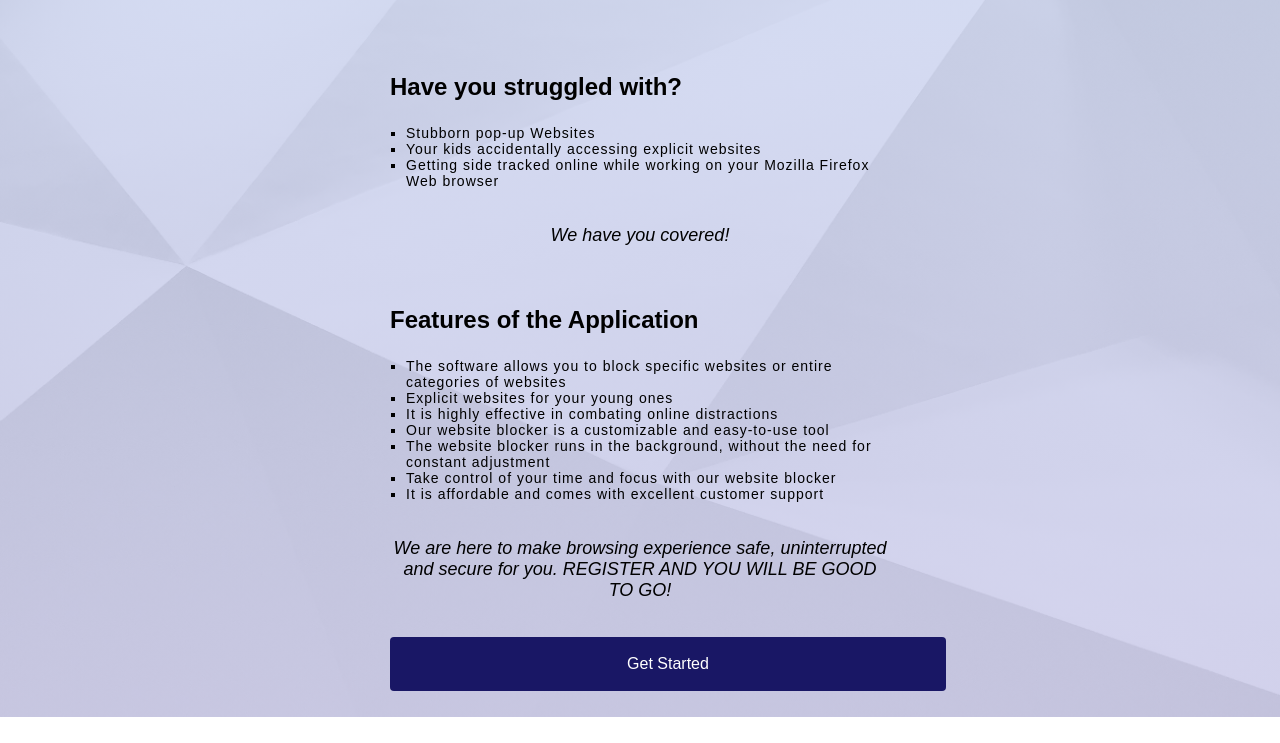
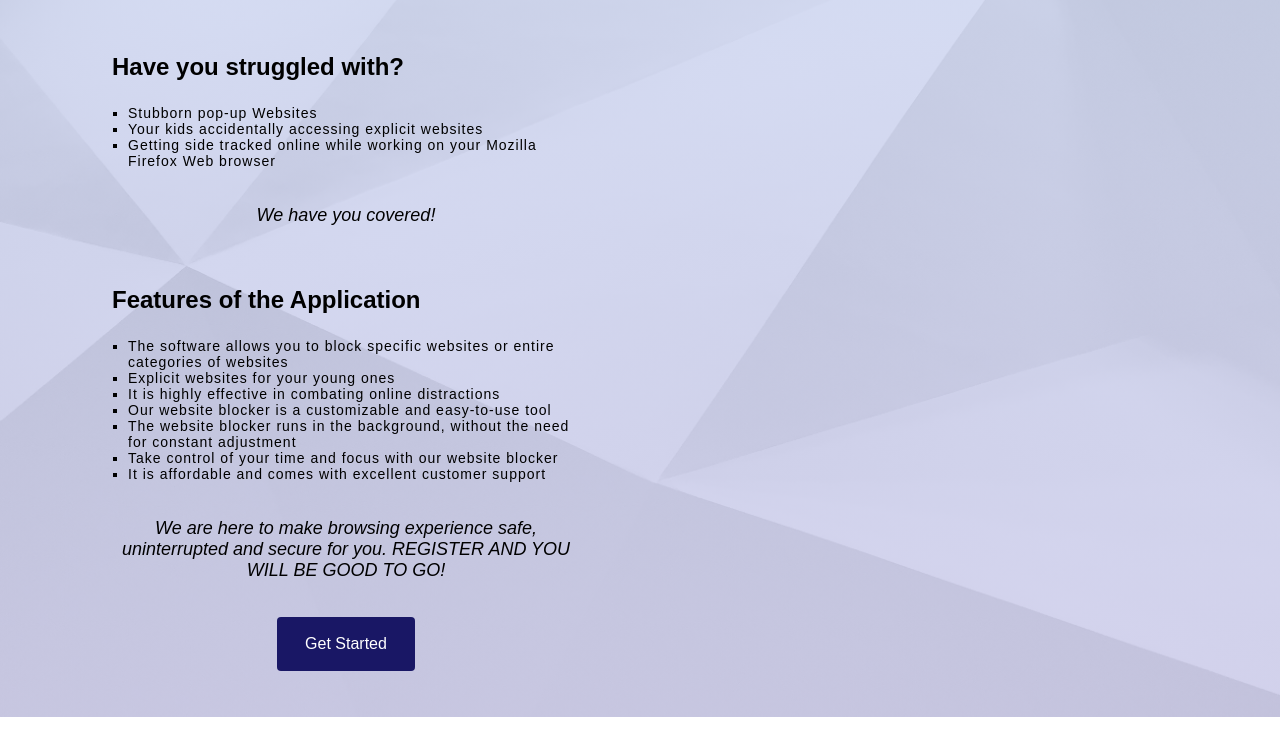
Before and after one commit to kurgatjoan/kid-shield, a browser extension: page frontend/index.html in a window 1280 px wide. Shown: the part 83-826 px from the top of the page. After the commit the page ends 800 px from the top, so only its background shows below. Drawn offline with Linux system fonts and the light colour scheme; no server answers.

Commit message:
Fix layout problems

```diff
--- a/frontend/index.html
+++ b/frontend/index.html
@@ -62,9 +62,8 @@
               We are here to make browsing experience safe, uninterrupted and secure for you.
               REGISTER AND YOU WILL BE GOOD TO GO!
             </p>
+            <a href="/register" class="button">Get Started</a>
           </div>
-
-          <a href="/register" class="button">Get Started</a>
         </div>
       </section>
 
--- a/frontend/scripts/css/styles.css
+++ b/frontend/scripts/css/styles.css
@@ -258,23 +258,24 @@ label {
   background-image: linear-gradient();
   background-repeat: no-repeat;
   background-size: cover;
-  background-size: 400px;
+  background-size: 900px;
   background-position: right;
   width: 100%;
-  display: grid;
-  place-items: center;
+  /* padding-left: 5em; */
+  /* display: grid; */
+  /* place-items: left; */
   padding: 2em 0;
 }
 
 .About-container {
-  padding: 20px;
+  padding-left: 5em;
   width: 500px;
-
 }
 
 .Information {
   display: flex;
   flex-direction: column;
+  padding-left: 2em;
 }
 
 .Information h1 {
@@ -292,6 +293,11 @@ label {
   letter-spacing: 1px;
   font-size: 14px;
   list-style-type: square;
+}
+
+.homepage-container .button {
+  align-self: center;
+  width: max-content;
 }
 
 .homepage-container p {
```
